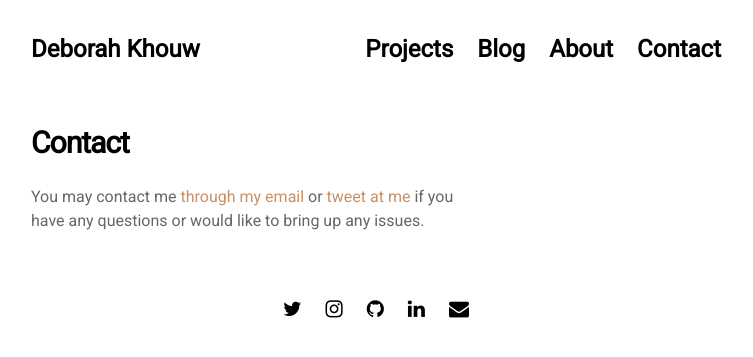
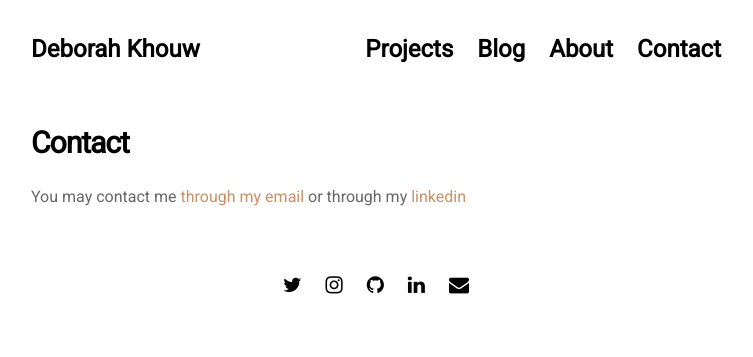
Before and after one commit to dkhouw/dkhouw.github.io, a Jekyll site: the page built from pages/contact.md, in a window 1280 px wide. Shown: the top 357 px of the page, without its empty margins (264-1017 px from the left). Built offline with Jekyll 4.4.1, drawn with Linux system fonts in a browser that asks for light colours; nearby versions of some CDN libraries.

Commit message:
Update contact.md

```diff
--- a/pages/contact.md
+++ b/pages/contact.md
@@ -6,4 +6,4 @@ permalink: /contact
 
 # Contact
 
-You may contact me [through my email](mailto:l.nguyen.paul@gmail.com) or [tweet at me](https://twitter.com/intent/tweet?text=%40paululele) if you have any questions or would like to bring up any issues.
+You may contact me [through my email](mailto:deborahkhouw@gmail.com) or through my [linkedin](http://linkedin.com/in/deborahkhouw)
```
